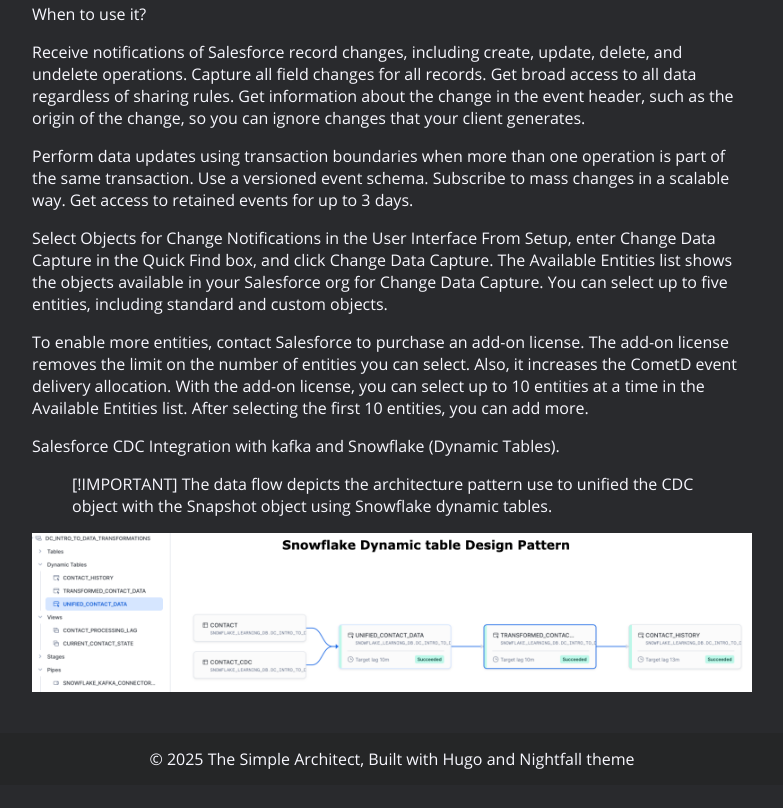
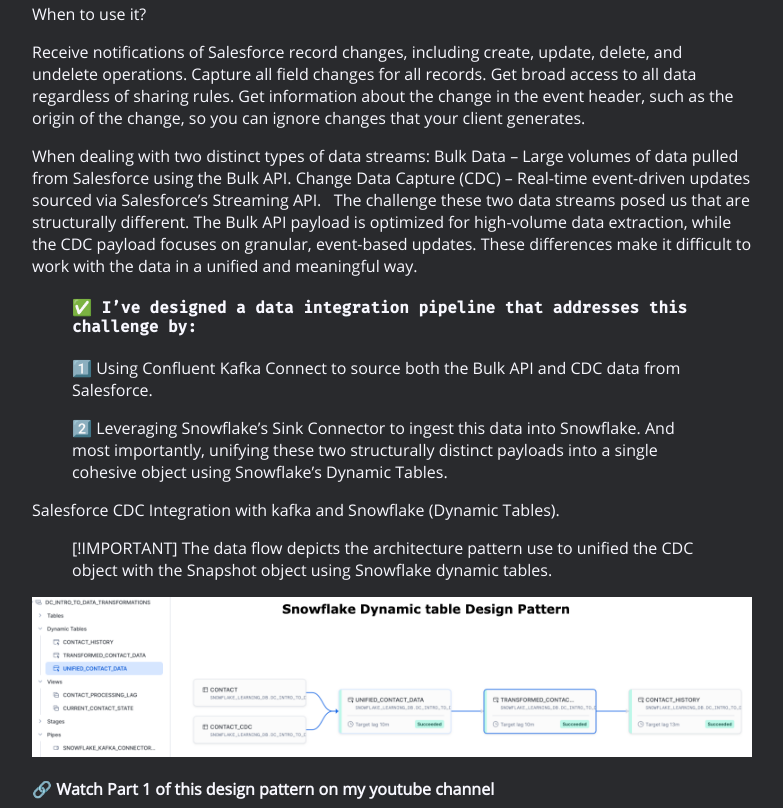
Before and after one commit to eduardocaceres/eduardocaceres.github.io, a plain HTML site: page posts/salesforcecdc/index.html in a window 1280 px wide. Shown: the part 492-1300 px from the top of the page, without its empty margins (248-1031 px from the left). Before the commit the page ends 1277 px from the top, so only its background shows below. Drawn offline with Linux system fonts and the light colour scheme.

Commit message:
deploy cdc clean up page added youtube link

```diff
--- a/posts/salesforcecdc/index.html
+++ b/posts/salesforcecdc/index.html
@@ -2,13 +2,13 @@
 <label class=hamb for=side-menu><span class=hamb-line></span></label><nav class=headerLinks><ul><li><a href=https://eduardocaceres.github.io/about title>~/about</a></li><li><a href=https://eduardocaceres.github.io/blog title>~/blog</a></li><li><a href=https://eduardocaceres.github.io/posts title>~/posts</a></li></ul></nav></div></header><div class=content><main class=main><div class=postWrapper><h1>Salesforce CDC & Snowflake Dynamic Tables</h1><section class=postMetadata><dl><dt>published</dt><dd><time datetime=2025-08-17>August 17, 2025</time></dd><dt>reading time</dt><dd>2 minutes</dd></dl></section><div><p>Why it is needed?</p><p>Change Data Capture is a streaming product on the Lightning Platform that enables you to efficiently integrate your Salesforce data with external systems.</p><p>Change Data Capture publishes events for changes in Salesforce records corresponding to create, update, delete, and undelete operations to update data in an external system instead of doing periodic exports or API polling.</p><p>When to use it?</p><p>Receive notifications of Salesforce record changes, including create, update, delete, and undelete operations.
 Capture all field changes for all records.
 Get broad access to all data regardless of sharing rules.
-Get information about the change in the event header, such as the origin of the change, so you can ignore changes that your client generates.</p><p>Perform data updates using transaction boundaries when more than one operation is part of the same transaction.
-Use a versioned event schema.
-Subscribe to mass changes in a scalable way.
-Get access to retained events for up to 3 days.</p><p>Select Objects for Change Notifications in the User Interface
-From Setup, enter Change Data Capture in the Quick Find box, and click Change Data Capture.
-The Available Entities list shows the objects available in your Salesforce org for Change Data Capture. You can select up to five entities, including standard and custom objects.</p><p>To enable more entities, contact Salesforce to purchase an add-on license. The add-on license removes the limit on the number of entities you can select. Also, it increases the CometD event delivery allocation. With the add-on license, you can select up to 10 entities at a time in the Available Entities list. After selecting the first 10 entities, you can add more.</p><p>Salesforce CDC Integration with kafka and Snowflake (Dynamic Tables).</p><blockquote><p>[!IMPORTANT]
+Get information about the change in the event header, such as the origin of the change, so you can ignore changes that your client generates.</p><p>When dealing with two distinct types of data streams:
+Bulk Data – Large volumes of data pulled from Salesforce using the Bulk API.
+Change Data Capture (CDC) – Real-time event-driven updates sourced via Salesforce’s Streaming API.
+
+The challenge these two data streams posed us that are structurally different. The Bulk API payload is optimized for high-volume data extraction, while the CDC payload focuses on granular, event-based updates. These differences make it difficult to work with the data in a unified and meaningful way.</p><blockquote><h4 id=-ive-designed-a-data-integration-pipelinethat-addresses-this-challenge-by>✅ <strong>I’ve designed a data integration pipeline that addresses this challenge by:</strong></h4></blockquote><blockquote><p>1️⃣ Using Confluent Kafka Connect to source both the Bulk API and CDC data from Salesforce.</p></blockquote><blockquote><p>2️⃣ Leveraging Snowflake’s Sink Connector to ingest this data into Snowflake.
+And most importantly, unifying these two structurally distinct payloads into a single cohesive object using Snowflake&rsquo;s Dynamic Tables.</p></blockquote><p>Salesforce CDC Integration with kafka and Snowflake (Dynamic Tables).</p><blockquote><p>[!IMPORTANT]
 The data flow depicts the architecture pattern use
-to unified the CDC object with the Snapshot object using Snowflake dynamic tables.</p></blockquote><p><img src=/assets/pictures/salesforce-desingpattern-cdc-snowflake.png alt="Alt text"></p></div></div></main></div><footer class=footer><span>© 2025 The Simple Architect, Built with
+to unified the CDC object with the Snapshot object using Snowflake dynamic tables.</p></blockquote><p><img src=/assets/pictures/salesforce-desingpattern-cdc-snowflake.png alt="Alt text"></p><p>🔗 <strong>Watch Part 1 of this design pattern on my youtube channel</strong></p><div style=position:relative;padding-bottom:56.25%;height:0;overflow:hidden><iframe allow="accelerometer; autoplay; clipboard-write; encrypted-media; gyroscope; picture-in-picture; web-share; fullscreen" loading=eager referrerpolicy=strict-origin-when-cross-origin src="https://www.youtube.com/embed/w-7me82k6CQ?autoplay=0&amp;controls=1&amp;end=0&amp;loop=0&amp;mute=0&amp;start=0" style=position:absolute;top:0;left:0;width:100%;height:100%;border:0 title="Salesforce data Integration Pipeline combining (CDC & BULK API) with Confluent Kafka and Snowflake"></iframe></div></div></div></main></div><footer class=footer><span>© 2025 The Simple Architect, Built with
 <a href=https://gohugo.io class=footerLink>Hugo</a> and
 <a href=https://github.com/LordMathis/hugo-theme-nightfall class=footerLink>Nightfall</a> theme</span></footer></div></body></html>
```
Also changed, not shown: posts/schemaevolution/index.html (+1 -1 lines).
